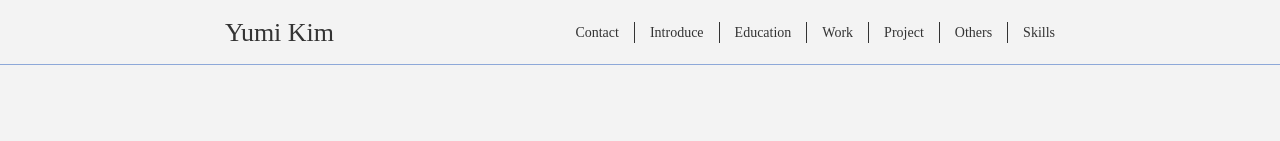
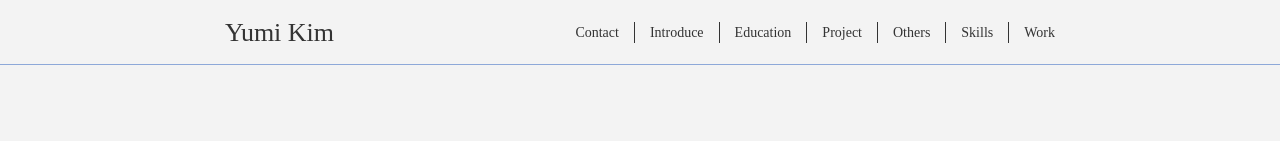
Before and after one commit to rladbal0101/portfolio, a React (Create React App) app: page / in a window 1280 px wide. Shown: the top 141 px of the page. Built offline with nearby package versions, Linux system fonts and the light colour scheme; a web font is replaced by a local one.

Commit message:
2023-08-16 피드백 반영
메뉴 순서변경

```diff
--- a/src/components/Layout.js
+++ b/src/components/Layout.js
@@ -142,10 +142,10 @@ function Layout(props) {
               <li className='cursor-pointer'><a href='#contact'>Contact</a></li>
               <li className='cursor-pointer'><a href='#introduce'>Introduce</a></li>
               <li className='cursor-pointer'><a href='#education'>Education</a></li>
-              <li className='cursor-pointer'><a href='#work'>Work</a></li>
               <li className='cursor-pointer'><a href='#project'>Project</a></li>
               <li className='cursor-pointer'><a href='#other'>Others</a></li>
               <li className='cursor-pointer'><a href='#skill'>Skills</a></li>
+              <li className='cursor-pointer'><a href='#work'>Work</a></li>
             </ul>
           </NavWrapper>
         </HeaderInner>
--- a/src/pages/Main.js
+++ b/src/pages/Main.js
@@ -37,10 +37,10 @@ function Main(props) {
       <Contact />
       <Introduce />
       <Educations />
-      <Works />
       <Projects />
       <Others />
       <Skills />
+      <Works />
       <Scroll href='#'>
         <BsArrowUpCircleFill />
       </Scroll>
```
